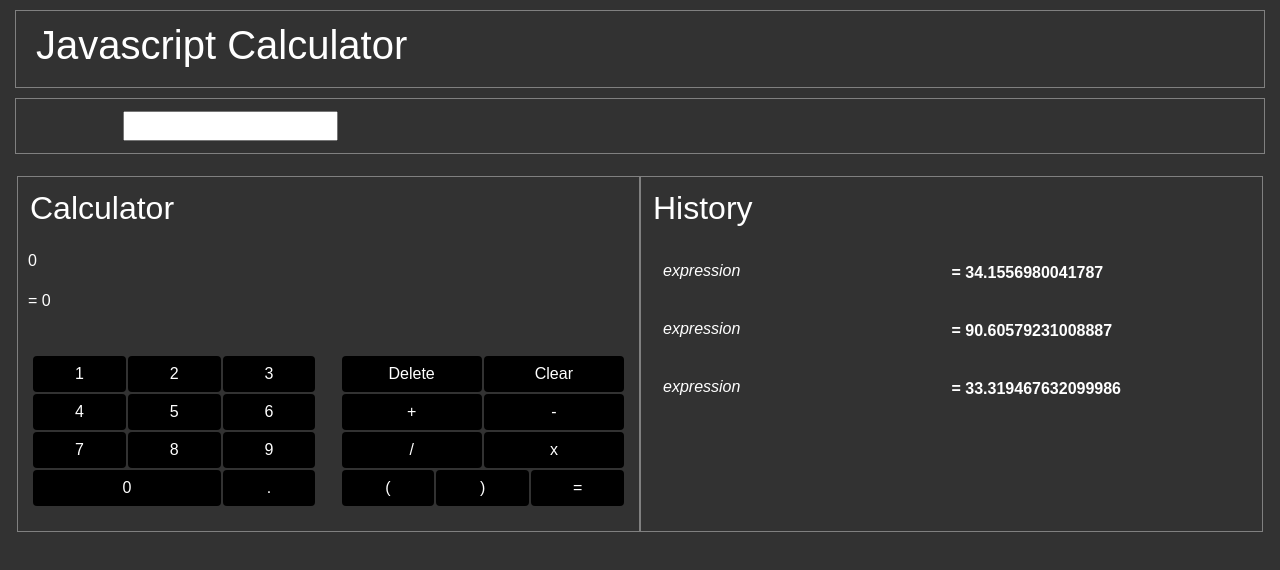
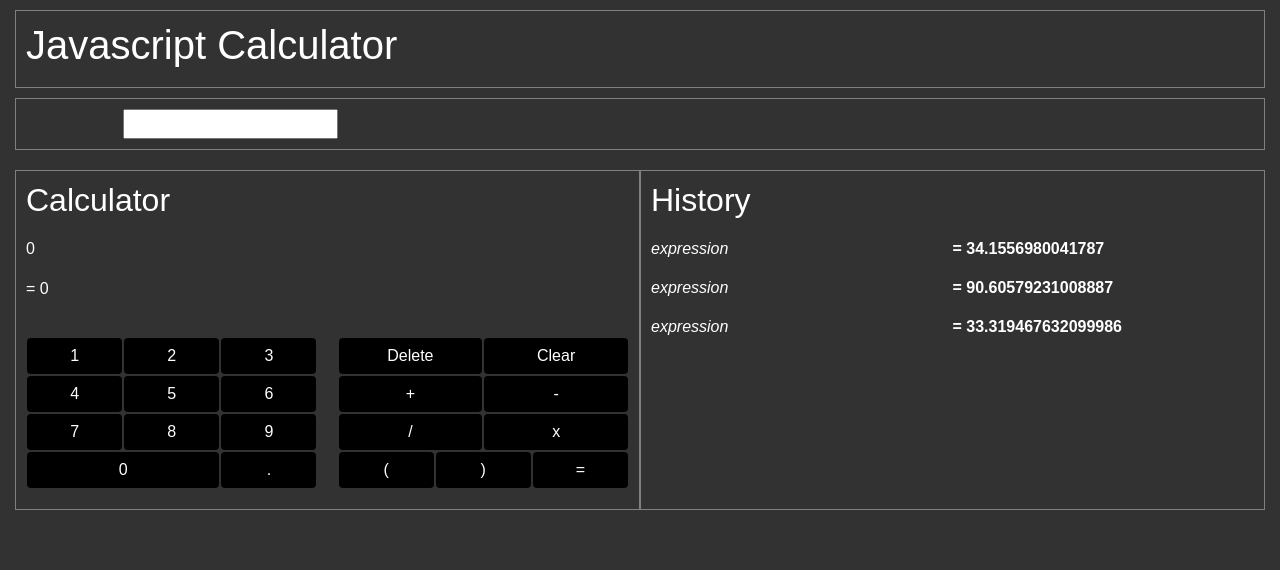
Before and after one commit to eliasm307/FCC-JavaScript-Calculator, a React (Create React App) app: page / in a window 1280 px wide. Shown: the top 570 px of the page. Built offline with nearby package versions, Linux system fonts and the light colour scheme.

Commit message:
Style updates

```diff
--- a/src/Utils.js
+++ b/src/Utils.js
@@ -1,6 +1,6 @@
 import { evaluate, isNumeric, create, all } from "mathjs";
 
-let mathDefaultPrecision = 3;
+let mathDefaultPrecision = 6;
 
 const oMath = create(all, {
   number: 'BigNumber',    // Choose 'number' (default), 'BigNumber', or 'Fraction'
--- a/src/components/CalculatorSection.jsx
+++ b/src/components/CalculatorSection.jsx
@@ -78,7 +78,7 @@ const CalculatorSection = ({ numberButtons, controlButtons, className, handleSuc
 
       return (
         <div className={btnClassName + " " + clsx("btn-container" )}>
-          <button id={e.id} className="btn btn-primary w-100" key={e.id} onClick={handleButtonClick}>
+          <button id={e.id} className="btn btn-dark w-100" key={e.id} onClick={handleButtonClick}>
             {e.value}
           </button>
         </div>
@@ -98,8 +98,11 @@ const CalculatorSection = ({ numberButtons, controlButtons, className, handleSuc
       </Row>
 
       <Row noGutters id="container-display">
-        <Col className="">
+        <Col md={12}>
           <p id="display">{displayText}</p>
+        </Col>
+
+        <Col>
           <p id="preview">= {previewText}</p>
         </Col>
       </Row>
--- a/src/components/CalculatorSection.scss
+++ b/src/components/CalculatorSection.scss
@@ -1,24 +1,31 @@
+$standardSpacing: 10px;
+
 #calculator-section {
+
+  h2 {
+    padding-left: $standardSpacing;
+  }
 
   #container-number-buttons,
   #container-control-buttons,
   #container-display {
 
-      padding: 10px;
+      padding: $standardSpacing;
 
-      margin: 0px;
+      // margin: 0px;
 
   }
 
   #container-display {
     border: 0px solid red;
+    text-align: left;
     .col {
-    text-align: left;
+
     }
   }
 
   .btn-container {
     padding: 1px;
-    margin: 0;
+    // margin: 0;
   }
 }
--- a/src/components/HistorySection.scss
+++ b/src/components/HistorySection.scss
@@ -1,13 +1,19 @@
+$standardSpacing: 10px;
+
 #history-section {
 
+  h2 {
+    padding-left: $standardSpacing;
+  }
+
   #container-history {
-    padding: 0;
+    // padding: 0;
     text-align: left;
 
     li {
-      margin: 10px;
-      padding: 10px;
-      border-radius: 5px;
+      margin: 5px;
+      padding: ($standardSpacing * 0.5);
+      border-radius: ($standardSpacing * 0.5);
 
       .expression {
         font-style: italic;
--- a/src/global-styles.scss
+++ b/src/global-styles.scss
@@ -2,6 +2,7 @@
 // @import "~bootstrap/scss/bootstrap";
 
 $primary: black;
+$standardSpacing: 10px;
 
 .btn {
   background-color: black;
@@ -22,7 +23,7 @@ $primary: black;
 .row,
 .container {
   border: 0px solid red;
-  padding: 2px 2px;
+  // padding: 0px 0px;
 }
 
 body {
@@ -47,12 +48,4 @@ body {
 
 
 
-  h1,
-  h2,
-  h3,
-  h4 {
-    padding: 0 10px;
-  }
-
-
 }
```
